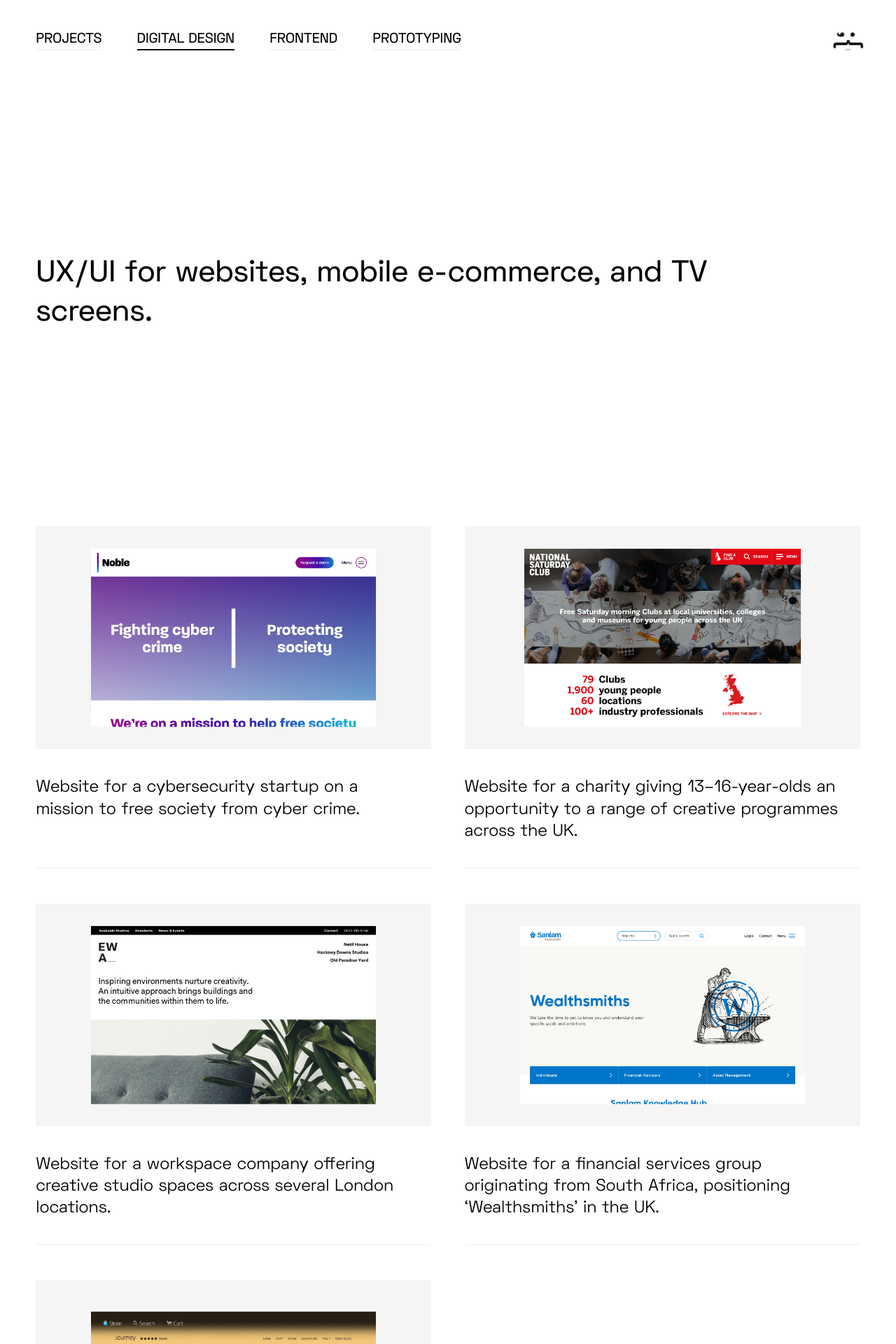
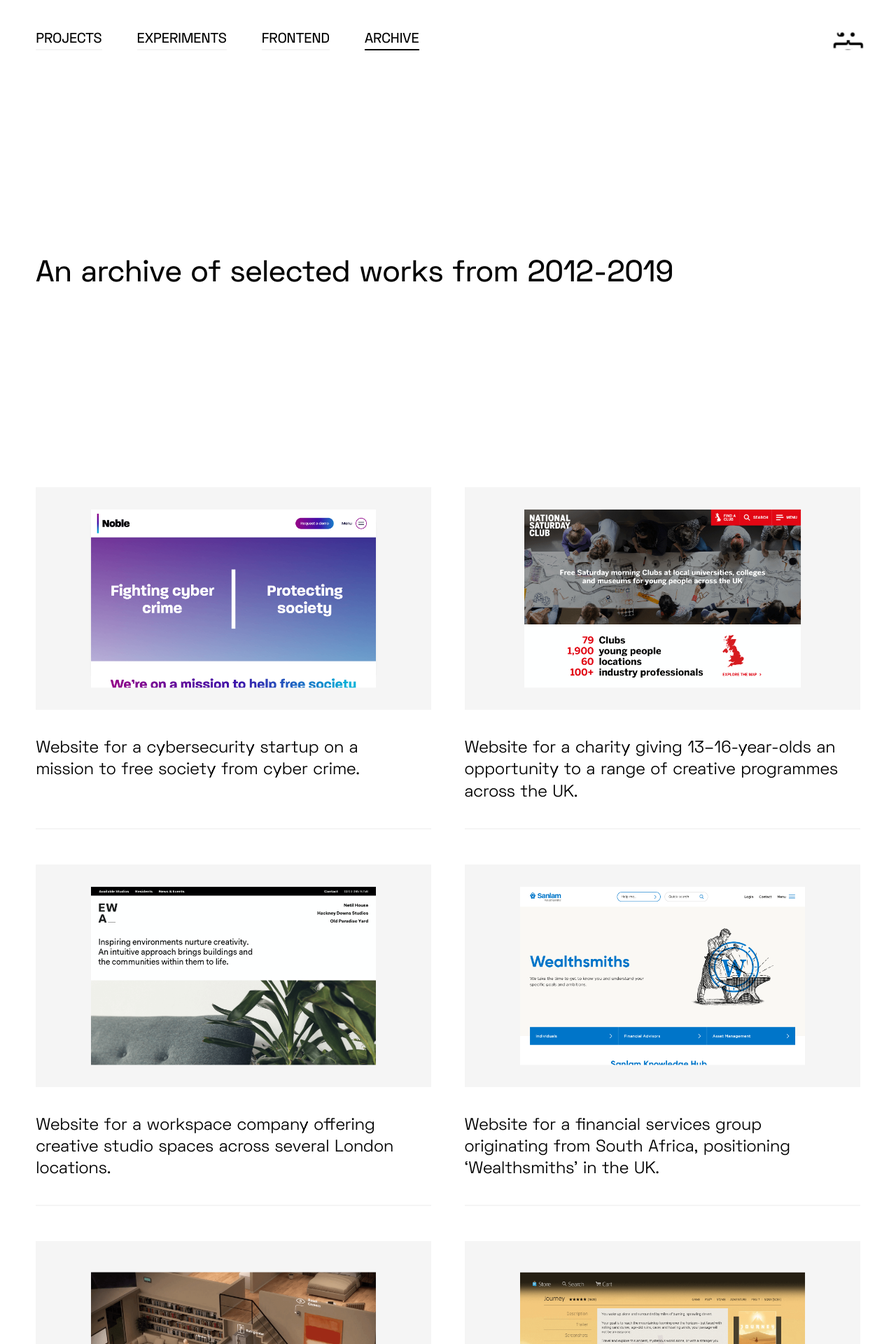
Before and after one commit to bhbale/baleywalla, a Jekyll site: the page built from archive.markdown, in a window 1280 px wide. Shown: the top 1920 px of the page at 70% size. Built offline with Jekyll 4.4.1, drawn with Linux system fonts in a browser that asks for light colours; some of the changed text lies outside the part shown.

Commit message:
changes to menu and posts

```diff
--- a/digital-design.markdown
+++ b/archive.markdown
@@ -1,10 +1,10 @@
 ---
-title: Digital Design
+title: Archive
 date: 2022-09-04 01:54:00 Z
-permalink: "/digital-design/"
-position: 1
+permalink: "/archive/"
+position: 3
 menu: main
-description: UX/UI for websites, mobile e-commerce, and TV screens.
+description: An archive of selected works from 2012-2019
 layout: default
 ---
 
@@ -15,7 +15,7 @@
 	</section>
     <section class="list-of-projects">
         <ul>
-            {% for post in site.categories['Digital Design'] %}
+            {% for post in site.posts offset:1 %}
                 {% if post.images %}
                     <li>
                         <a href="{{ post.url }}">
--- a/assets/css/style.css
+++ b/assets/css/style.css
@@ -1006,6 +1006,7 @@
 	font-variation-settings: "wght" 500;
 	width: 90%;
 	max-width: 140rem;
+	text-wrap: balance;
 }
 
 @media screen and (min-width: 768px) {
--- a/index.html
+++ b/index.html
@@ -10,7 +10,7 @@
         <h1>{{ page.description }}</h1>
     </section>
         <section class="projects">
-            {% for post in site.posts %}
+            {% for post in site.posts offset:1 %}
                 {% if post.images %}
                     <div class="single-project">
                         <div class="swiper">
--- a/projects.markdown
+++ b/projects.markdown
@@ -4,7 +4,7 @@
 permalink: "/projects/"
 position: 0
 menu: main
-description: Recent digital design projects for a range of sectors
+description: A selection of projects completed at UK's biggest consumer organisation
 layout: default
 ---
 
@@ -15,7 +15,7 @@
 	</section>
     <section class="list-of-projects">
         <ul>
-            {% for post in site.posts %}
+            {% for post in site.posts limit:1 %}
                 {% if post.images %}
                 <li>
                     <a href="{{ post.url }}">
```
Also changed, not shown: _posts/2022-09-04-which.markdown (deleted, +0 -10 lines), _posts/2025-03-16-which.markdown (added, +17 -0 lines), experiments.markdown (renamed from prototyping.markdown, +11 -30 lines).
